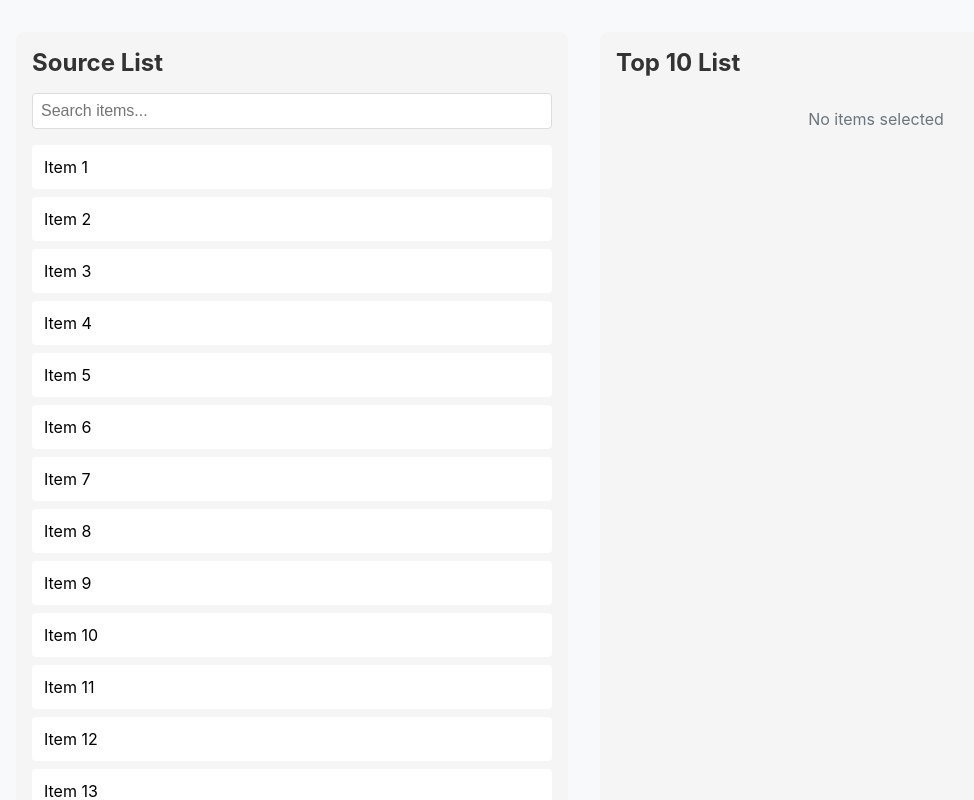
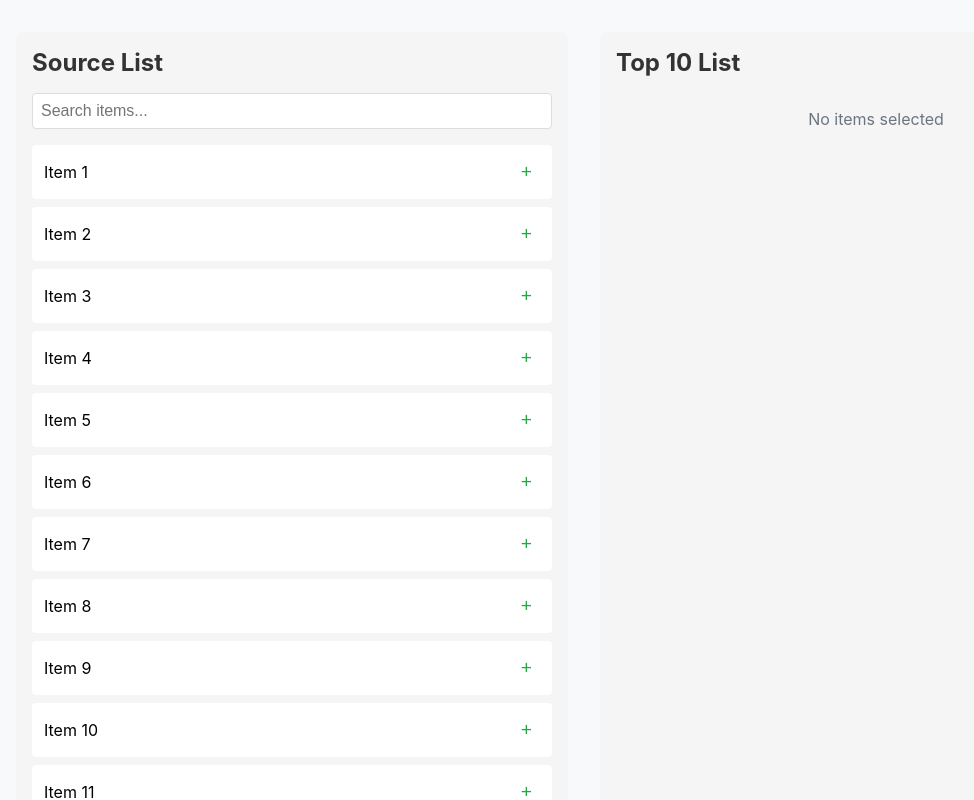
Before and after one commit to dreamerkumar/manage-list, an Angular app: page / in a window 1280 px wide. Shown: the top 800 px of the page, without its empty margins (56-1030 px from the left). Built offline with nearby package versions, Linux system fonts and the light colour scheme.

Commit message:
instead of clicking on the item name, have a plus button to add

```diff
--- a/src/app/top-ten-list/top-ten-list.component.html
+++ b/src/app/top-ten-list/top-ten-list.component.html
@@ -10,8 +10,11 @@
     </div>
     <div class="list">
       @for (item of filteredSourceList; track item.id) {
-        <div class="list-item" (click)="addToTopTen(item)">
-          {{ item.name }}
+        <div class="list-item">
+          <span>{{ item.name }}</span>
+          <button class="add-btn" (click)="addToTopTen(item)">
+            +
+          </button>
         </div>
       } @empty {
         <div class="empty-message">No items found</div>
--- a/src/app/top-ten-list/top-ten-list.component.scss
+++ b/src/app/top-ten-list/top-ten-list.component.scss
@@ -46,7 +46,6 @@ h2 {
   background: white;
   padding: 0.75rem;
   border-radius: 4px;
-  cursor: pointer;
   display: flex;
   justify-content: space-between;
   align-items: center;
@@ -57,17 +56,29 @@ h2 {
   }
 }
 
-.delete-btn {
+.delete-btn,
+.add-btn {
   background: none;
   border: none;
-  color: #dc3545;
   cursor: pointer;
   font-size: 1.2rem;
   padding: 0.25rem 0.5rem;
   border-radius: 4px;
+}
+
+.delete-btn {
+  color: #dc3545;
 
   &:hover {
     background: #ffebee;
+  }
+}
+
+.add-btn {
+  color: #28a745;
+
+  &:hover {
+    background: #e8f5e9;
   }
 }
 
```
